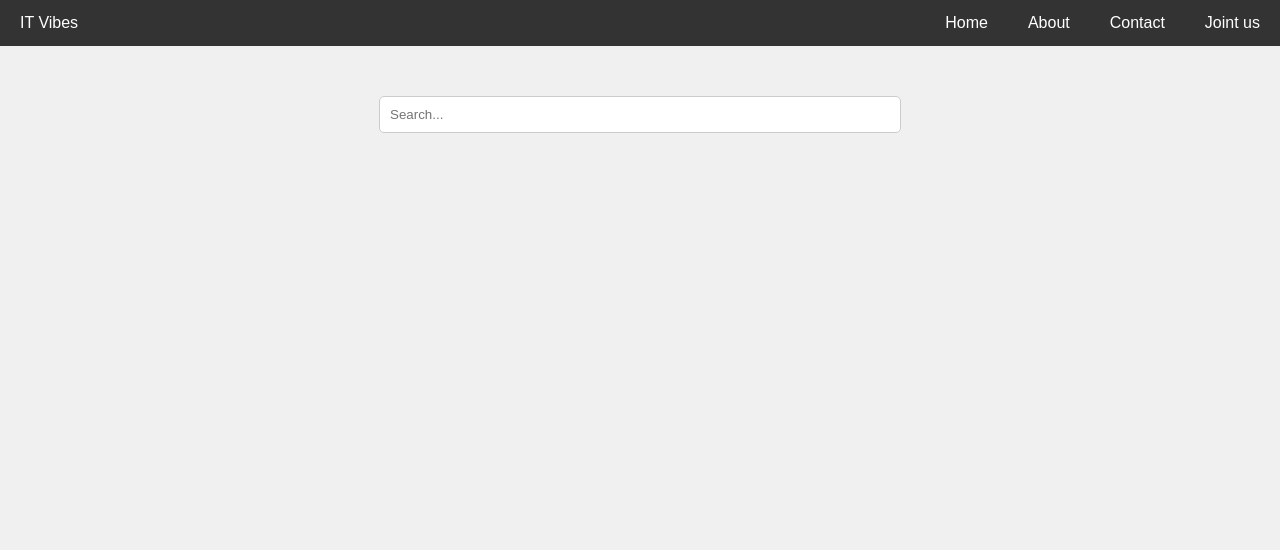
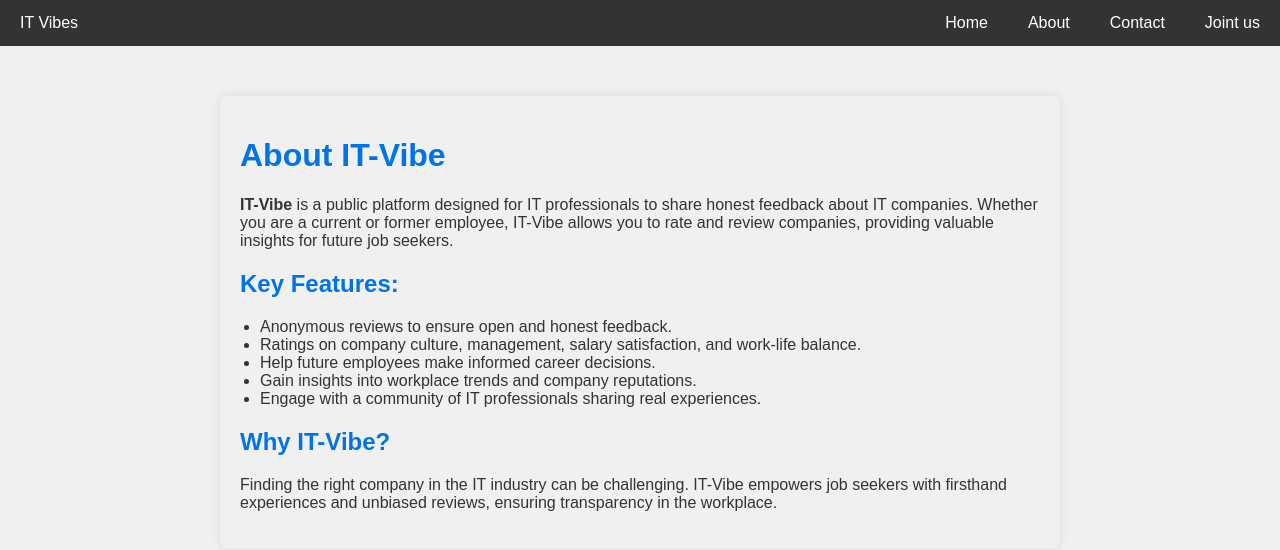
Before and after one commit to sema4-conseil/it-vibe, a Vue app in the folder it-vibe-fe/: page /about in a window 1280 px wide. Shown: the top 550 px of the page. Built offline with nearby package versions, Linux system fonts and the light colour scheme.

Commit message:
Issue #20 [FE] To to about page when click on toolbar > About

```diff
--- a/it-vibe-fe/src/App.vue
+++ b/it-vibe-fe/src/App.vue
@@ -3,15 +3,13 @@
     <nav class="navbar">
       <ul class="menu">
         <li class="logo">IT Vibes</li>
-        <li><a href="#">Home</a></li>
-        <li><a href="#/about">About</a></li>
+        <li><a href="/">Home</a></li>
+        <li><a href="/about">About</a></li>
         <li><a href="#/contact">Contact</a></li>
         <li><a href="#/joint_us">Joint us</a></li>
       </ul>
     </nav>
-    <div class="search-container">
-      <input type="text" placeholder="Search..." class="search-bar" />
-    </div>
+    <router-view></router-view>
   </div>
 </template>
 
--- /dev/null
+++ b/it-vibe-fe/src/components/AboutPage.vue
@@ -0,0 +1,63 @@
+<template>
+  <div class="container">
+    <h1>About IT-Vibe</h1>
+    <p>
+      <strong>IT-Vibe</strong> is a public platform designed for IT
+      professionals to share honest feedback about IT companies. Whether you are
+      a current or former employee, IT-Vibe allows you to rate and review
+      companies, providing valuable insights for future job seekers.
+    </p>
+
+    <h2>Key Features:</h2>
+    <ul>
+      <li>Anonymous reviews to ensure open and honest feedback.</li>
+      <li>
+        Ratings on company culture, management, salary satisfaction, and
+        work-life balance.
+      </li>
+      <li>Help future employees make informed career decisions.</li>
+      <li>Gain insights into workplace trends and company reputations.</li>
+      <li>
+        Engage with a community of IT professionals sharing real experiences.
+      </li>
+    </ul>
+
+    <h2>Why IT-Vibe?</h2>
+    <p>
+      Finding the right company in the IT industry can be challenging. IT-Vibe
+      empowers job seekers with firsthand experiences and unbiased reviews,
+      ensuring transparency in the workplace.
+    </p>
+  </div>
+</template>
+
+<script>
+export default {
+  name: "AboutPage",
+};
+</script>
+
+<style scoped>
+body {
+  font-family: Arial, sans-serif;
+  margin: 0;
+  padding: 0;
+  background-color: #f4f4f4;
+  color: #333;
+}
+.container {
+  max-width: 800px;
+  margin: 50px auto;
+  padding: 20px;
+  border-radius: 8px;
+  box-shadow: 0 0 10px rgba(0, 0, 0, 0.1);
+  text-align: left;
+}
+h1,
+h2 {
+  color: #0073e6;
+}
+ul {
+  padding-left: 20px;
+}
+</style>
--- a/it-vibe-fe/src/router/index.js
+++ b/it-vibe-fe/src/router/index.js
@@ -1,7 +1,13 @@
 import { createRouter, createWebHistory } from "vue-router";
-//import HomeView from "../views/HomeView.vue";
+import AboutPage from "../components/AboutPage.vue";
 
-const routes = [];
+const routes = [
+  {
+    path: "/about",
+    name: "About",
+    component: AboutPage,
+  },
+];
 
 const router = createRouter({
   history: createWebHistory(process.env.BASE_URL),
```
